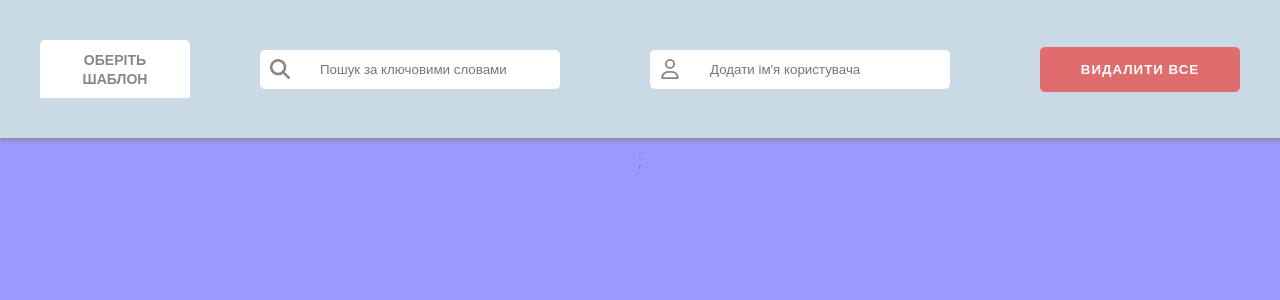
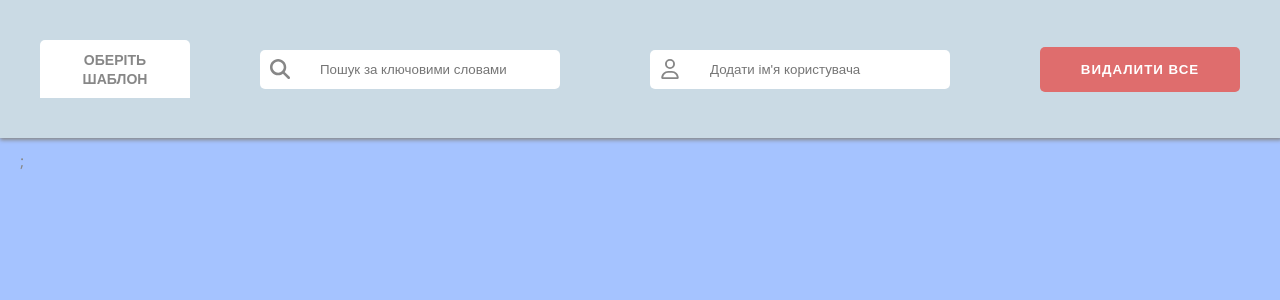
Before and after one commit to boby-boo/templatesForEducationProject, a React (Create React App) app: page / in a window 1280 px wide. Both pictures are taken after a click on the button "ВИДАЛИТИ ВСЕ". Shown: the top 300 px of the page. Built offline with nearby package versions, Linux system fonts and the light colour scheme.

Commit message:
featch favicon

```diff
--- a/public/index.html
+++ b/public/index.html
@@ -3,6 +3,7 @@
   <head>
     <meta charset="utf-8" />
     <title>Шаблони для модерації</title>
+    <link rel="icon" href="%PUBLIC_URL%/favicon.ico">
   </head>
   <body>
     <div id="root"></div>
--- a/src/components/FilterOfSelect/FilterOfSelect.js
+++ b/src/components/FilterOfSelect/FilterOfSelect.js
@@ -1,4 +1,4 @@
-import React, { useEffect, useState } from 'react';
+import React, { useState } from 'react';
 
 import './filterOfSelect.scss';
 
--- a/src/components/ModerationList/ModerationList.js
+++ b/src/components/ModerationList/ModerationList.js
@@ -41,12 +41,12 @@ const ModerationList = (props) => {
         }
         )
         return (
-            <div className='card__wrapper' >
+            <li className='card__wrapper' >
                 <h2 className='cards__header'>{title}</h2>
                 <ul className='cards__list'>
                     {items}
                 </ul>
-            </div>
+            </li>
         )
     }
 
--- a/src/components/SearchPanel/SearchPanel.js
+++ b/src/components/SearchPanel/SearchPanel.js
@@ -8,7 +8,7 @@ const SearchPanel = (props) => {
     const {searchText, addUserName, handleFilterInput, resetInputData, handleAddUserInput, resetData, selected, options, updateSelectedData} = props;
 
     return (
-        <section className="search__panel">
+        <header className="search__panel">
             <div className='search__panel_wrapper'>
                 <FilterOfSelect selected={selected} options={options} updateSelectedData={updateSelectedData}/>
                 <InputSearch
@@ -33,7 +33,7 @@ const SearchPanel = (props) => {
                     Видалити все
                 </button>
             </div>
-        </section>
+        </header>
     );
 };
 
--- a/src/components/SearchPanel/searchPanel.scss
+++ b/src/components/SearchPanel/searchPanel.scss
@@ -6,7 +6,7 @@
     right: 50%;
     width: 100%;
     transform: translateX(50%);
-    padding: 40px 0;
+    padding: 40px 15px;
     background-color: $lightBlue;
     box-shadow: 1px 1px 4px 1px $mainColor;
     @include templateFlex(center, center);
--- a/src/components/pages/ModerationPage.js
+++ b/src/components/pages/ModerationPage.js
@@ -1,5 +1,5 @@
 import React from 'react';
-import { useEffect, useState } from "react";
+import { useState } from "react";
 
 import {templateModerationOfConference, templateModerationOfWebinar} from "../../templateModeration.js";
 import ModerationList from "../ModerationList/ModerationList";
@@ -20,7 +20,7 @@ const ModerationPage = () => {
         {value: 2, label: 'Конференція', isVisible: true},
     ]
 
-    const updateData = (arr) => {
+    const updateData = (arr=JSON.parse(localStorage.getItem('data_template'))) => {
         setCards(arr)
         setIsLoading(false)
     }
@@ -58,7 +58,7 @@ const ModerationPage = () => {
 
         if (value === '') {
             setSearchText('')
-            updateData(JSON.parse(localStorage.getItem('data_template')))
+            updateData()
             return
         }
 
@@ -95,14 +95,14 @@ const ModerationPage = () => {
     const resetData = () => {
         setSearchText('')
         setAddUserName('')
-        updateData(JSON.parse(localStorage.getItem('data_template')));
+        updateData();
     }
 
     const resetInputData = (value) => {
         switch (value) {
             case 'searchText':
                 setSearchText('')
-                updateData(JSON.parse(localStorage.getItem('data_template')));
+                updateData();
                 break;
             case 'addUserName':
                 setAddUserName('');
@@ -115,10 +115,16 @@ const ModerationPage = () => {
     const handleClick = (e) => {
         if (e.target.tagName === 'LI') {
             navigator.clipboard.writeText(e.target.childNodes[0].textContent);
+            if (searchText) {
+                resetData()
+            }
             return;
         }
         if (e.target.tagName === 'DIV') {
             navigator.clipboard.writeText(e.target.textContent);
+            if (searchText) {
+                resetData()
+            }
             return;
         }
     }
@@ -126,9 +132,9 @@ const ModerationPage = () => {
     let style = cards && cards[0].title === 'Результат пошуку'? {display: 'flex', justifyContent: 'center'} : null;
 
     let content =
-    <div className="cards__row" style={style} onClick={handleClick}>
+    <ul className="cards__row" style={style} onClick={handleClick}>
         {cards ? cards.map((item, index) => <ModerationList value={addUserName} key={index} title={item.title}  data={item.template}/>) : null};
-    </div>
+    </ul>
 
     return (
         <>
--- a/src/index.js
+++ b/src/index.js
@@ -4,10 +4,7 @@ import './index.css';
 import App from './components/App/App';
 import './style/style.scss';
 
-import {templateModerationOfConference, templateModerationOfWebinar} from "./templateModeration.js";
-
 const root = ReactDOM.createRoot(document.getElementById('root'));
 root.render(
   <App />
-  // <App templateModeration={templateModerationOfConference}/>
 );
--- a/src/style/style.scss
+++ b/src/style/style.scss
@@ -5,7 +5,8 @@ body {
     width: 100%;
     font-family: 'Open Sans', sans-serif;
     color: $mainColor;
-    background-color: transparentize(blue, 0.6);
+    background-color: #7faaffb3;
+    // background-color: transparentize(blue, 0.6);
     font-size: 16px;
 }
 
@@ -58,7 +59,7 @@ body {
     }
 }
 
-@media(max-width: 1440px) {
+@media(min-width: 2000px) {
     .cards__row {
         justify-content: center;
     }
```
Also changed, not shown: 12 other files (tests, documents, lock files or other folders).
